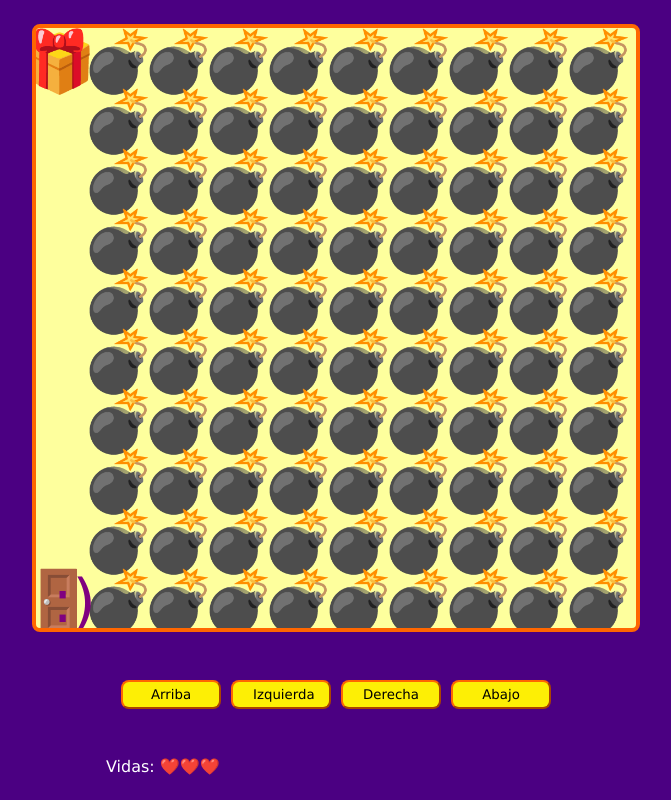
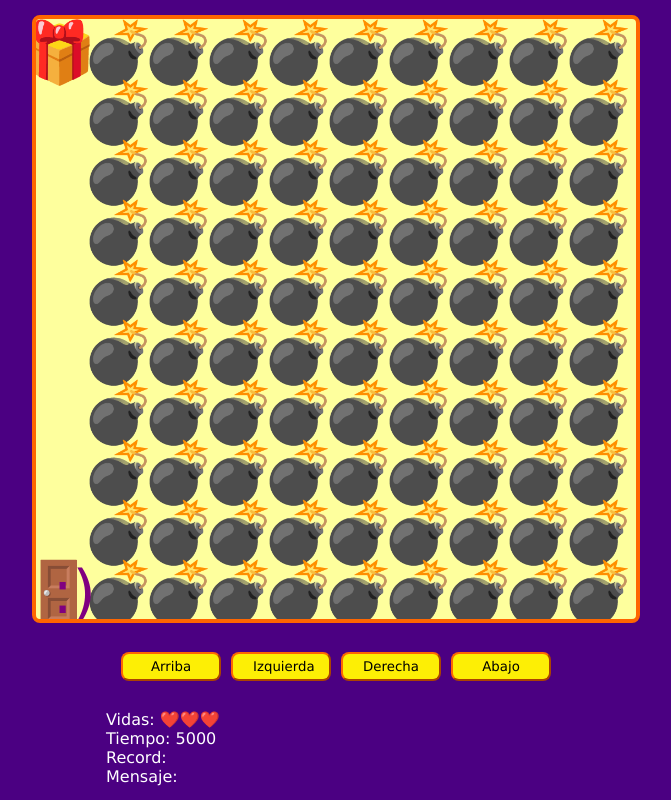
Before and after one commit to AshkoreDev/video-game-JS, a plain HTML site: page index.html in a window 1280 px wide. Shown: the whole page, without its empty margins (304-975 px from the left). Drawn offline with Linux system fonts and the light colour scheme.

Commit message:
Added time logic

```diff
--- a/index.html
+++ b/index.html
@@ -19,10 +19,10 @@
 		</div>
 
 		<div class="messages">
-			<p id="lives"></p>
-			<p id="time"></p>
-			<p id="record"></p>
-			<p id="message"></p>
+			<p>Vidas: <span id="lives"></span></p>
+			<p>Tiempo: <span id="time"></span></p>
+			<p>Record: <span id="record"></span></p>
+			<p>Mensaje: <span id="message"></span></p>
 		</div>
 	</div>
 
--- a/src/game.js
+++ b/src/game.js
@@ -14,13 +14,17 @@ const canvas = document.getElementById('game');
 const game = canvas.getContext('2d');
 
 
-let level = 0;
-let livesPlayer = 3;
 let canvasSize;
 let elementsSize;
 const playerPosition = { x: undefined, y: undefined };
 const giftPosition = { x: undefined, y: undefined };
 let enemiesPosition = [];
+
+let level = 0;
+let livesPlayer = 3;
+let timeStart;
+let timePlayer;
+let timeInterval;
 
 
 function setCanvasSize() {
@@ -38,7 +42,7 @@ function setCanvasSize() {
 
 function startGame() {
 
-	lives.innerText = 'Vidas: ' + '❤️'.repeat(livesPlayer);
+	lives.innerText = '❤️'.repeat(livesPlayer);
 	game.fillStyle = 'purple';
 	game.font = elementsSize + 'px Verdana';
 	game.textAlign = 'end';
@@ -49,6 +53,11 @@ function startGame() {
 
 		gameWin();
 		return;
+	}
+
+	if (!timeStart) {
+		timeStart = Date.now();
+		timeInterval = setInterval(showTime ,100);
 	}
 
   const mapRows = map.trim().split('\n');
@@ -88,7 +97,6 @@ function startGame() {
 	});
 
 	movePlayer();
-	console.log('level: ' +level);
 }
 
 function levelWin()  {
@@ -101,13 +109,14 @@ function levelWin()  {
 function levelFail() {
 
 	console.log('Perdiste.');
+	level--;
 	livesPlayer--;
 
 	if (livesPlayer <= 0) {
 
 		message.innerText = 'GAME OVER';
+		timeStart = undefined;
 		level = 0;
-		// livesPlayer = 3;
 
 		setTimeout(() => {
 
@@ -116,18 +125,27 @@ function levelFail() {
 			message.innerText = '';
 
 		} , 1000);
+
+	} else if(level < 0){
+
+		level = 0;
 	}
 
 	playerPosition.x = undefined;
 	playerPosition.y = undefined;
 	startGame();
 	console.log('Vidas: ' + '❤️'.repeat(livesPlayer));
-
 }
 
 function gameWin() {
 
 	console.log('Ganaste el juego.');
+	clearInterval(timeInterval);
+}
+
+function showTime() {
+
+	time.innerText = Date.now() - timeStart;
 }
 
 function movePlayer() {
```
